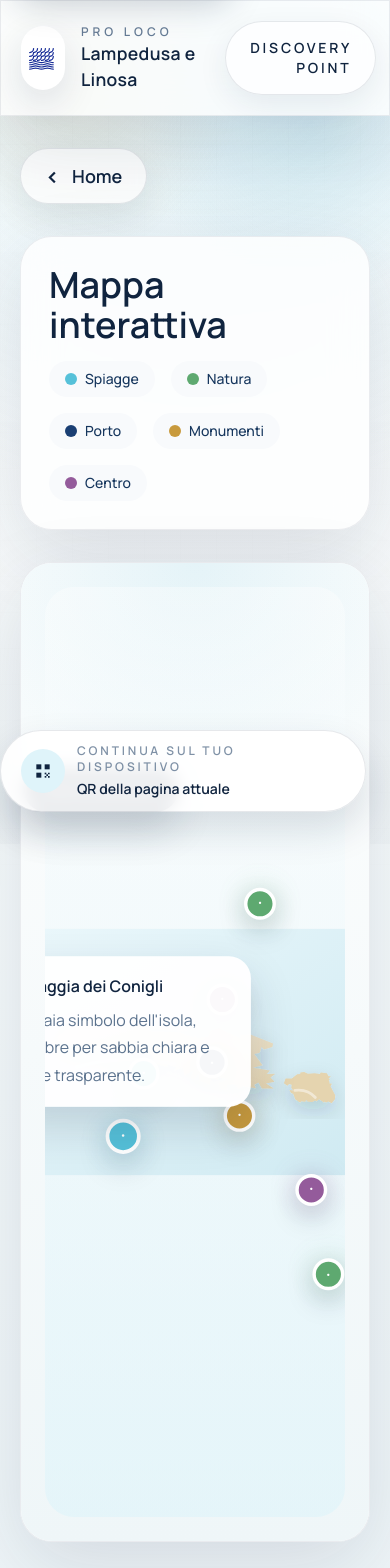
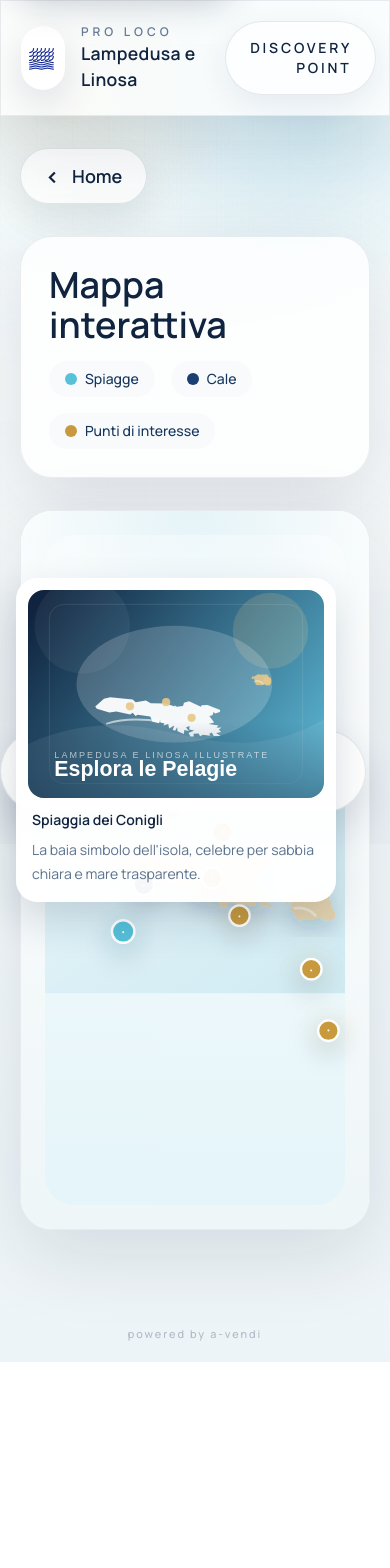
Before and after one commit to Alessandroinfo/pro-loco-destination-point, a Next.js app: page /map in a window 390 px wide. Shown: the top 1568 px of the page. After the commit the page ends 1362 px from the top, so only its background shows below. Built offline with nearby package versions, Linux system fonts and the light colour scheme; no server answers.

Commit message:
Adatta tooltip mappa al viewport

```diff
--- a/components/home/featured-map-card.tsx
+++ b/components/home/featured-map-card.tsx
@@ -25,7 +25,7 @@ export function FeaturedMapCard() {
         <div className="absolute inset-0 bg-[linear-gradient(180deg,rgba(16,36,63,0.05),rgba(16,36,63,0.84))]" />
         <div className="absolute inset-x-0 bottom-0 flex items-end justify-between gap-4 p-7">
           <div>
-            <p className="text-xs font-medium uppercase tracking-[0.3em] text-white/60">Spiagge, cale, luoghi di interesse</p>
+            <p className="text-xs font-medium uppercase tracking-[0.3em] text-white/60">Spiagge, cale e punti di interesse</p>
             <h2 className="mt-3 text-4xl font-semibold text-white">Esplora le Pelagie</h2>
           </div>
           <div className="rounded-full bg-white/12 px-4 py-2 text-sm font-semibold text-white backdrop-blur">
--- a/components/map/island-map-canvas.tsx
+++ b/components/map/island-map-canvas.tsx
@@ -1,14 +1,103 @@
 "use client";
 
-import { useState } from "react";
+import Image from "next/image";
+import { useEffect, useRef, useState } from "react";
+import { createPortal } from "react-dom";
 
 import { pointOfInterestLegend, pointsOfInterest } from "@/features/map/map.data";
 
+type TooltipPosition = {
+  top: number;
+  left: number;
+};
+
 export function IslandMapCanvas() {
   const [activePoiId, setActivePoiId] = useState(pointsOfInterest[0]?.id ?? "");
+  const [tooltipPosition, setTooltipPosition] = useState<TooltipPosition | null>(null);
+  const [isClient, setIsClient] = useState(false);
+  const markerRefs = useRef<Record<string, HTMLButtonElement | null>>({});
+  const tooltipRef = useRef<HTMLDivElement | null>(null);
+
+  useEffect(() => {
+    setIsClient(true);
+  }, []);
+
+  useEffect(() => {
+    if (!activePoiId) {
+      setTooltipPosition(null);
+      return;
+    }
+
+    const handlePointerDown = (event: PointerEvent) => {
+      if (!(event.target instanceof Element)) {
+        setActivePoiId("");
+        return;
+      }
+
+      if (event.target.closest("[data-poi-marker='true']")) {
+        return;
+      }
+
+      setActivePoiId("");
+    };
+
+    document.addEventListener("pointerdown", handlePointerDown);
+
+    return () => {
+      document.removeEventListener("pointerdown", handlePointerDown);
+    };
+  }, [activePoiId]);
+
+  useEffect(() => {
+    if (!activePoiId || !isClient) {
+      return;
+    }
+
+    const updateTooltipPosition = () => {
+      const activeMarker = markerRefs.current[activePoiId];
+      const tooltipElement = tooltipRef.current;
+
+      if (!activeMarker || !tooltipElement) {
+        return;
+      }
+
+      const markerRect = activeMarker.getBoundingClientRect();
+      const tooltipRect = tooltipElement.getBoundingClientRect();
+      const viewportPadding = 16;
+      const tooltipGap = 18;
+
+      const left = Math.min(
+        Math.max(markerRect.left + markerRect.width / 2 - tooltipRect.width / 2, viewportPadding),
+        window.innerWidth - tooltipRect.width - viewportPadding
+      );
+
+      const hasRoomAbove = markerRect.top >= tooltipRect.height + tooltipGap + viewportPadding;
+      const top = hasRoomAbove
+        ? markerRect.top - tooltipRect.height - tooltipGap
+        : Math.min(markerRect.bottom + tooltipGap, window.innerHeight - tooltipRect.height - viewportPadding);
+
+      setTooltipPosition({
+        left,
+        top: Math.max(viewportPadding, top)
+      });
+    };
+
+    updateTooltipPosition();
+
+    window.addEventListener("resize", updateTooltipPosition);
+    window.addEventListener("scroll", updateTooltipPosition, true);
+
+    return () => {
+      window.removeEventListener("resize", updateTooltipPosition);
+      window.removeEventListener("scroll", updateTooltipPosition, true);
+    };
+  }, [activePoiId, isClient]);
+
+  const activePoi = pointsOfInterest.find((poi) => poi.id === activePoiId);
 
   return (
-    <div className="relative isolate h-full min-h-[650px] overflow-hidden rounded-[1.8rem] bg-[linear-gradient(180deg,rgba(255,255,255,0.35),rgba(223,244,250,0.65))]">
+    <div className="relative isolate h-full overflow-visible">
+      <div className="absolute inset-0 overflow-hidden rounded-[1.8rem] bg-[linear-gradient(180deg,rgba(255,255,255,0.35),rgba(223,244,250,0.65))]">
         <div className="absolute inset-0 scale-[1.14] transform-gpu">
           <svg viewBox="0 0 1000 720" className="absolute inset-0 h-full w-full" aria-label="Mappa stilizzata di Lampedusa e Linosa" role="img">
             <defs>
@@ -39,7 +128,10 @@ export function IslandMapCanvas() {
             <path d="M154 404C255 372 355 383 442 395" fill="none" stroke="#FFFFFF" strokeWidth="10" strokeLinecap="round" opacity="0.55" />
             <path d="M792 472C816 469 838 477 852 493" fill="none" stroke="#FFFFFF" strokeWidth="8" strokeLinecap="round" opacity="0.48" />
           </svg>
+        </div>
+      </div>
 
+      <div className="absolute inset-0 z-10 scale-[1.14] transform-gpu">
         {pointsOfInterest.map((poi) => {
           const color = pointOfInterestLegend[poi.category];
           const isActive = poi.id === activePoiId;
@@ -48,27 +140,21 @@ export function IslandMapCanvas() {
             <button
               key={poi.id}
               type="button"
+              ref={(element) => {
+                markerRefs.current[poi.id] = element;
+              }}
+              data-poi-marker="true"
               className="absolute -translate-x-1/2 -translate-y-1/2"
               style={{ left: `${poi.x}%`, top: `${poi.y}%`, zIndex: isActive ? 40 : 10 }}
-              onClick={() => setActivePoiId(poi.id)}
+              onClick={() => setActivePoiId((currentPoiId) => (currentPoiId === poi.id ? "" : poi.id))}
               aria-label={poi.name}
               aria-pressed={isActive}
               aria-describedby={isActive ? `poi-tooltip-${poi.id}` : undefined}
             >
               <div className="relative flex flex-col items-center">
-                {isActive ? (
-                  <div
-                    id={`poi-tooltip-${poi.id}`}
-                    role="tooltip"
-                    className="pointer-events-none absolute bottom-full left-1/2 z-20 mb-3 w-56 -translate-x-1/2 rounded-[1.2rem] bg-white/96 p-4 text-left shadow-[0_18px_40px_rgba(16,36,63,0.16)]"
-                  >
-                    <p className="text-sm font-semibold text-navy-950">{poi.name}</p>
-                    <p className="mt-2 text-sm leading-6 text-navy-900/70">{poi.description}</p>
-                  </div>
-                ) : null}
-                <span className="absolute h-7 w-7 rounded-full opacity-25 blur-md" style={{ backgroundColor: color }} />
+                <span className="absolute h-5 w-5 rounded-full opacity-25 blur-md" style={{ backgroundColor: color }} />
                 <span
-                  className={`relative flex h-7 w-7 items-center justify-center rounded-full border-[3px] border-white text-[0.55rem] text-white shadow-[0_10px_24px_rgba(16,36,63,0.18)] transition ${
+                  className={`relative flex h-5 w-5 items-center justify-center rounded-full border-2 border-white text-[0.45rem] text-white shadow-[0_10px_24px_rgba(16,36,63,0.18)] transition ${
                     isActive ? "scale-110" : ""
                   }`}
                   style={{ backgroundColor: color }}
@@ -80,6 +166,39 @@ export function IslandMapCanvas() {
           );
         })}
       </div>
+
+      {isClient && activePoi
+        ? createPortal(
+            <div
+              ref={tooltipRef}
+              id={`poi-tooltip-${activePoi.id}`}
+              role="tooltip"
+              className="pointer-events-none fixed z-[80] w-80 max-w-[calc(100vw-2rem)] overflow-hidden rounded-[1.35rem] bg-white/96 p-3 text-left shadow-[0_18px_40px_rgba(16,36,63,0.16)]"
+              style={{
+                left: tooltipPosition?.left ?? -9999,
+                top: tooltipPosition?.top ?? -9999,
+                visibility: tooltipPosition ? "visible" : "hidden"
+              }}
+            >
+              <div className="relative h-52 overflow-hidden rounded-[1rem] bg-slate-100">
+                <Image
+                  src={activePoi.imageSrc}
+                  alt=""
+                  aria-hidden="true"
+                  fill
+                  sizes="320px"
+                  className="object-cover"
+                  unoptimized
+                />
+              </div>
+              <div className="px-1 pb-1 pt-3">
+                <p className="text-sm font-semibold text-navy-950">{activePoi.name}</p>
+                <p className="mt-2 text-sm leading-6 text-navy-900/70">{activePoi.description}</p>
+              </div>
+            </div>,
+            document.body
+          )
+        : null}
     </div>
   );
 }
--- a/components/map/map-page.tsx
+++ b/components/map/map-page.tsx
@@ -22,8 +22,8 @@ export function MapPage() {
       </section>
 
       <section className="flex flex-1">
-        <div className="glass-panel soft-outline relative min-h-[980px] w-full overflow-hidden rounded-[2rem] border p-6">
-          <div className="pointer-events-none absolute inset-0 bg-[radial-gradient(circle_at_top,_rgba(91,183,212,0.15),transparent_28%),linear-gradient(180deg,#fdfefe_0%,#eff6f8_100%)]" />
+        <div className="glass-panel soft-outline relative h-[720px] w-full overflow-visible rounded-[2rem] border p-6">
+          <div className="pointer-events-none absolute inset-0 rounded-[2rem] bg-[radial-gradient(circle_at_top,_rgba(91,183,212,0.15),transparent_28%),linear-gradient(180deg,#fdfefe_0%,#eff6f8_100%)]" />
           <IslandMapCanvas />
         </div>
       </section>
--- a/features/map/map.data.ts
+++ b/features/map/map.data.ts
@@ -1,11 +1,11 @@
 import type { PointOfInterest } from "@/features/map/map.types";
+
+const defaultPointOfInterestImage = "/placeholders/category-map.svg";
 
 export const pointOfInterestLegend = {
   Spiagge: "#56C1D9",
-  Natura: "#5EA970",
-  Porto: "#1A3F73",
-  Monumenti: "#C89A3D",
-  Centro: "#945B9B"
+  Cale: "#1A3F73",
+  "Punti di interesse": "#C89A3D"
 } as const;
 
 export const pointsOfInterest: PointOfInterest[] = [
@@ -14,6 +14,7 @@ export const pointsOfInterest: PointOfInterest[] = [
     name: "Spiaggia dei Conigli",
     category: "Spiagge",
     description: "La baia simbolo dell'isola, celebre per sabbia chiara e mare trasparente.",
+    imageSrc: defaultPointOfInterestImage,
     x: 29,
     y: 58,
     island: "Lampedusa"
@@ -21,8 +22,9 @@ export const pointsOfInterest: PointOfInterest[] = [
   {
     id: "tabaccara",
     name: "Cala Tabaccara",
-    category: "Spiagge",
+    category: "Cale",
     description: "Acqua turchese e fondali chiari raggiungibili dal mare.",
+    imageSrc: defaultPointOfInterestImage,
     x: 35,
     y: 52,
     island: "Lampedusa"
@@ -30,8 +32,9 @@ export const pointsOfInterest: PointOfInterest[] = [
   {
     id: "porto-nuovo",
     name: "Porto Nuovo",
-    category: "Porto",
+    category: "Punti di interesse",
     description: "Cuore dei collegamenti marittimi e punto di partenza per molte escursioni.",
+    imageSrc: defaultPointOfInterestImage,
     x: 55,
     y: 51,
     island: "Lampedusa"
@@ -39,8 +42,9 @@ export const pointsOfInterest: PointOfInterest[] = [
   {
     id: "centro-storico",
     name: "Centro di Lampedusa",
-    category: "Centro",
+    category: "Punti di interesse",
     description: "La zona piu vivace per passeggio, shopping e vita serale.",
+    imageSrc: defaultPointOfInterestImage,
     x: 58,
     y: 45,
     island: "Lampedusa"
@@ -48,8 +52,9 @@ export const pointsOfInterest: PointOfInterest[] = [
   {
     id: "capo-grecale",
     name: "Capo Grecale",
-    category: "Natura",
+    category: "Punti di interesse",
     description: "Scorci rocciosi e orizzonti aperti verso il Mediterraneo.",
+    imageSrc: defaultPointOfInterestImage,
     x: 69,
     y: 36,
     island: "Lampedusa"
@@ -57,8 +62,9 @@ export const pointsOfInterest: PointOfInterest[] = [
   {
     id: "porta-europa",
     name: "Porta d'Europa",
-    category: "Monumenti",
+    category: "Punti di interesse",
     description: "Installazione iconica che guarda il mare e accoglie chi arriva.",
+    imageSrc: defaultPointOfInterestImage,
     x: 63,
     y: 56,
     island: "Lampedusa"
@@ -66,8 +72,9 @@ export const pointsOfInterest: PointOfInterest[] = [
   {
     id: "linosa-centro",
     name: "Centro di Linosa",
-    category: "Centro",
+    category: "Punti di interesse",
     description: "Case colorate e atmosfera raccolta nel cuore dell'isola vulcanica.",
+    imageSrc: defaultPointOfInterestImage,
     x: 84,
     y: 63,
     island: "Linosa"
@@ -75,8 +82,9 @@ export const pointsOfInterest: PointOfInterest[] = [
   {
     id: "faraglioni-linosa",
     name: "Costa vulcanica di Linosa",
-    category: "Natura",
+    category: "Punti di interesse",
     description: "Una linea di costa scura e affascinante, segnata dall'origine vulcanica.",
+    imageSrc: defaultPointOfInterestImage,
     x: 89,
     y: 71,
     island: "Linosa"
--- a/features/map/map.types.ts
+++ b/features/map/map.types.ts
@@ -1,10 +1,11 @@
-export type PointOfInterestCategory = "Spiagge" | "Natura" | "Porto" | "Monumenti" | "Centro";
+export type PointOfInterestCategory = "Spiagge" | "Cale" | "Punti di interesse";
 
 export type PointOfInterest = {
   id: string;
   name: string;
   category: PointOfInterestCategory;
   description: string;
+  imageSrc: string;
   x: number;
   y: number;
   island: "Lampedusa" | "Linosa";
--- a/scripts/generate-assets.mjs
+++ b/scripts/generate-assets.mjs
@@ -280,14 +280,14 @@ function scenicIllustration(mode, dark, accent, warm) {
 
   return `
     <ellipse cx="356" cy="246" rx="238" ry="142" fill="${soft}"/>
-    <g transform="translate(118 176) scale(0.48)">
+    <g transform="translate(118 148) scale(0.48)">
       <path
         d="M95.0 317.4 L103.1 328.3 L166.3 347.7 L201.8 343.2 L272.1 357.9 L284.6 349.2 L299.4 366.1 L310.1 358.9 L373.5 368.3 L385.2 395.1 L418.4 403.0 L423.1 384.6 L426.9 398.3 L446.0 403.8 L439.9 413.9 L464.6 406.0 L469.4 428.9 L495.6 413.3 L487.5 435.1 L499.6 439.8 L510.1 422.4 L511.8 442.6 L544.1 456.6 L546.4 436.2 L570.2 441.2 L554.7 424.5 L572.4 415.9 L571.2 434.5 L596.7 439.3 L567.6 452.1 L577.4 470.0 L594.2 469.9 L592.9 456.2 L618.5 454.6 L626.3 467.8 L640.7 460.2 L678.0 465.9 L673.0 455.6 L685.5 449.3 L695.5 466.5 L730.5 466.8 L707.6 452.4 L732.5 447.1 L720.8 434.3 L735.0 423.4 L709.8 424.6 L719.2 413.8 L669.6 406.1 L697.4 398.5 L673.1 365.7 L689.1 362.4 L694.4 345.6 L701.9 353.0 L726.3 345.5 L728.3 335.2 L663.9 309.3 L634.2 310.6 L630.6 319.0 L570.3 290.3 L544.8 298.1 L539.5 314.9 L508.1 318.8 L496.2 311.1 L497.9 318.1 L452.6 302.2 L376.3 301.1 L351.5 287.7 L299.9 295.7 L284.3 282.5 L170.8 271.2 L139.0 278.4 L95.0 317.4 Z"
         fill="${white}"
       />
       <path d="M154 404C255 372 355 383 442 395" fill="none" stroke="rgba(255,255,255,0.6)" stroke-width="10" stroke-linecap="round" />
     </g>
-    <g transform="translate(308 118) scale(0.31)">
+    <g transform="translate(308 92) scale(0.31)">
       <path
         d="M760.0 451.1 L770.2 458.5 L775.1 453.3 L782.9 455.4 L781.3 464.6 L786.9 472.7 L776.2 471.4 L780.4 479.0 L787.5 482.6 L793.2 497.9 L804.5 506.3 L808.7 507.2 L810.2 503.7 L822.3 505.6 L824.7 500.5 L830.2 504.2 L825.6 504.8 L842.4 506.2 L852.2 502.1 L855.0 503.8 L863.2 498.0 L876.7 507.8 L879.1 504.9 L882.9 507.3 L890.3 504.7 L899.5 510.0 L909.2 498.3 L910.0 486.6 L896.2 460.4 L900.4 453.1 L891.6 451.1 L893.8 448.9 L891.0 441.7 L894.8 441.0 L890.6 437.6 L897.5 430.7 L890.6 431.0 L885.6 422.5 L867.6 420.2 L865.2 424.1 L849.9 421.8 L830.2 423.8 L819.1 418.8 L807.9 419.7 L807.8 424.1 L798.7 425.0 L783.1 437.2 L764.9 437.5 L760.0 451.1 Z"
         fill="${warm}"
@@ -295,10 +295,10 @@ function scenicIllustration(mode, dark, accent, warm) {
       />
       <path d="M792 472C816 469 838 477 852 493" fill="none" stroke="rgba(255,255,255,0.5)" stroke-width="8" stroke-linecap="round" />
     </g>
-    <circle cx="248" cy="328" r="10" fill="${warm}" opacity="0.9"/>
-    <circle cx="336" cy="318" r="10" fill="${warm}" opacity="0.9"/>
-    <circle cx="398" cy="356" r="10" fill="${warm}" opacity="0.9"/>
-    <circle cx="582" cy="264" r="10" fill="${warm}" opacity="0.9"/>
+    <circle cx="248" cy="300" r="10" fill="${warm}" opacity="0.9"/>
+    <circle cx="336" cy="290" r="10" fill="${warm}" opacity="0.9"/>
+    <circle cx="398" cy="328" r="10" fill="${warm}" opacity="0.9"/>
+    <circle cx="582" cy="238" r="10" fill="${warm}" opacity="0.9"/>
   `.trim();
 }
 
```
Also changed, not shown: public/placeholders/category-map.svg. Lines whose indentation alone changed are shown as unchanged.
